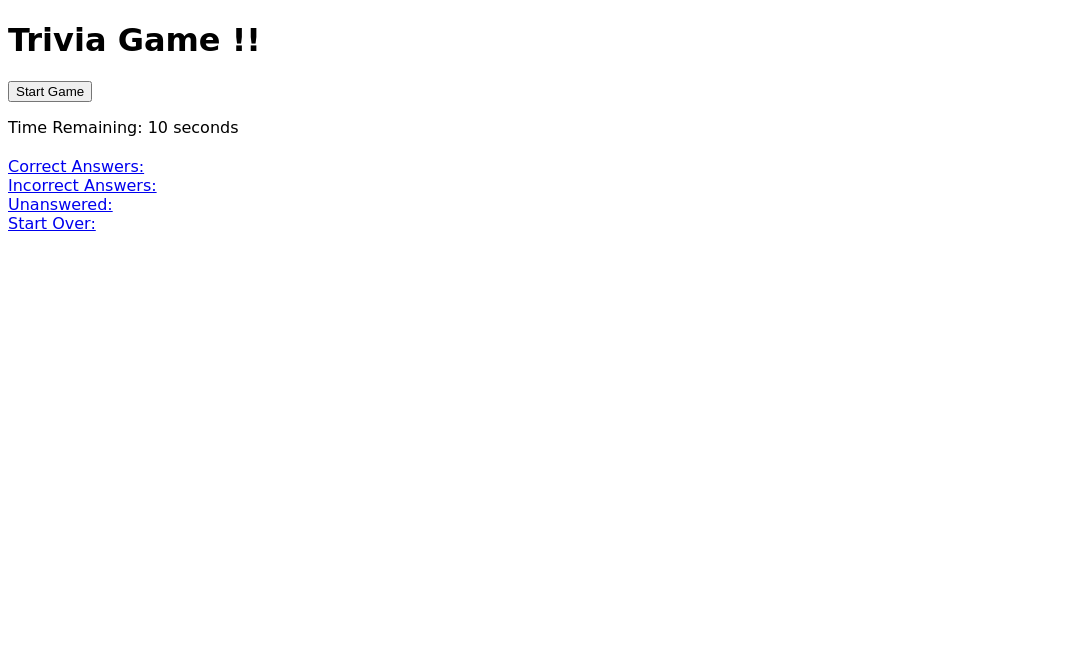
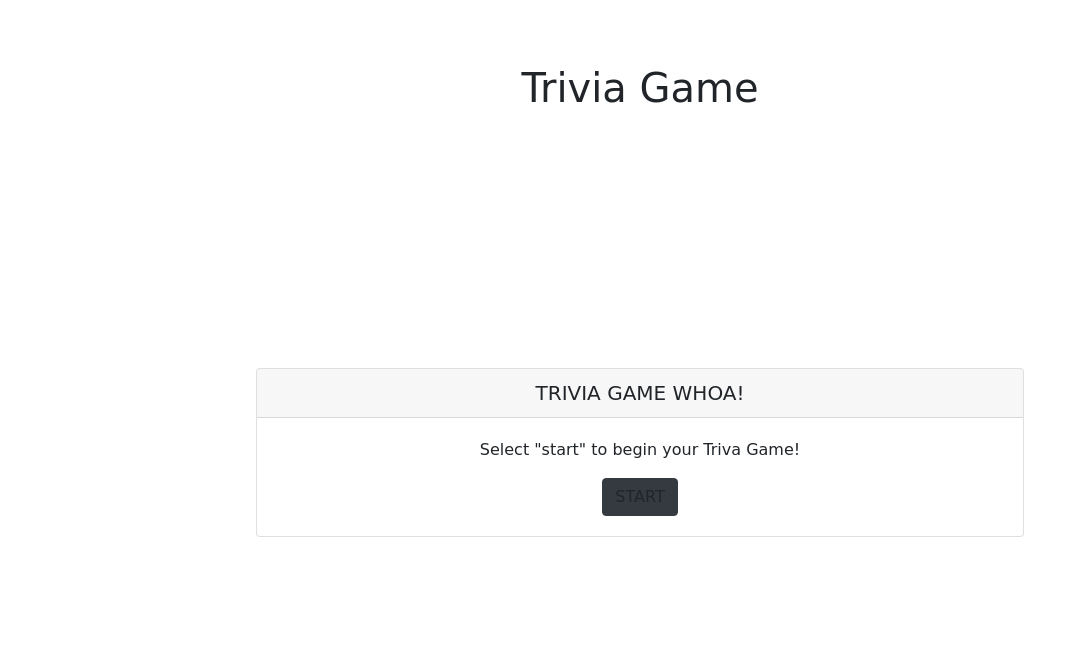
Before and after one commit to Delgador28/TriviaGame, a plain HTML site: page index.html in a window 1280 px wide. Shown: the whole page, without its empty margins (0-1079 px from the left). Drawn offline with nearby package versions, Linux system fonts and the light colour scheme; a web font is replaced by a local one.

Commit message:
functionality

```diff
--- a/index.html
+++ b/index.html
@@ -1,64 +1,34 @@
 <!DOCTYPE html>
 <html lang="en">
+
 <head>
   <meta charset="UTF-8">
-  <title>Trivia Game</title>
-  <!-- Add links here - Do jquery on the bottom -->
+  <title>Multiple Choice Trivia Game</title>
+  <script type="text/javascript" src="https://cdnjs.cloudflare.com/ajax/libs/jquery/3.2.1/jquery.min.js"></script>
+  <link rel="stylesheet" href="https://maxcdn.bootstrapcdn.com/bootstrap/4.0.0/css/bootstrap.min.css" integrity="sha384-Gn5384xqQ1aoWXA+058RXPxPg6fy4IWvTNh0E263XmFcJlSAwiGgFAW/dAiS6JXm"
+    crossorigin="anonymous">
   <link rel="stylesheet" type="text/css" href="assets/css/style.css">
+  <link href="https://fonts.googleapis.com/css?family=Buda:300" rel="stylesheet">
 </head>
 
 <body>
 
-  <!-- Container that holds the text for title/questions/styles -->
+  <div id="wrapper">
+    <h1>Trivia Game</h1>
 
-<div id="container">
-
-  <div id="Heading">
-    <h1> Trivia Game !!</h1>
+    <div id="subwrapper">
+      <div class="card">
+        <h5 class="card-header">TRIVIA GAME WHOA! </h5>
+        <div class="card-body">
+          <p class="card-text">Select "start" to begin your Triva Game!</p>
+          <a id="start" class="btn btn-dark">START</a>
+        </div>
+      </div>
+    </div>
   </div>
 
-  <div id="start">
-      <button id="start" >Start Game</button>
-    </div>
+  <script type="text/javascript" src="assets/javascript/app.js"></script>
 
+</body>
 
-  <div class="timeRemaining">
-
-      <p id="timeRemaining">Time Remaining: 10 seconds</p>
-
-    </div>
-
-    <div class="questionAsked">
-
-      <h2 id="questionAsked"></h2>
-
-    </div>
-
-    <div class="hideThese">
-
-      <div id="answerChoices">
-
-        <div class="buttons" id="answerChoices1"> </a></div>
-        <div class="buttons" id="answerChoices2"> </a></div>
-        <div class="buttons" id="answerChoices3"> </a></div>
-        <div class="buttons" id="answerChoices4"> </a></div>
-
-
-      </div>
-
-        <div id="mainButtons">
-
-          <div class="buttons" id="correctAnswers"><a href='#'>Correct Answers: </a></div>
-          <div class="buttons" id="incorrectAnswers"><a href='#'>Incorrect Answers: </a></div>
-          <div class="buttons" id="unAnswered"><a href='#'>Unanswered: </a></div>
-          <div class="buttons" id="startOver"><a href='#'>Start Over: </a></div>
-
-      </div>
-</div>
-</div>
-
-<!-- <script> jQuery link</script> -->
-<script src="https://code.jquery.com/jquery.js"></script>
-<script type="text/javascript" src="assets/javascript/app.js"></script>
-</body>
 </html>
```
Also changed, not shown: 1 other file.
